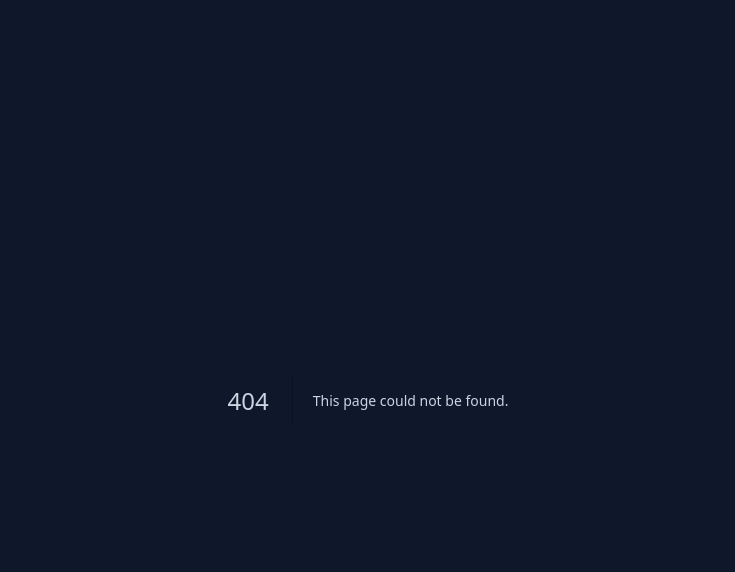
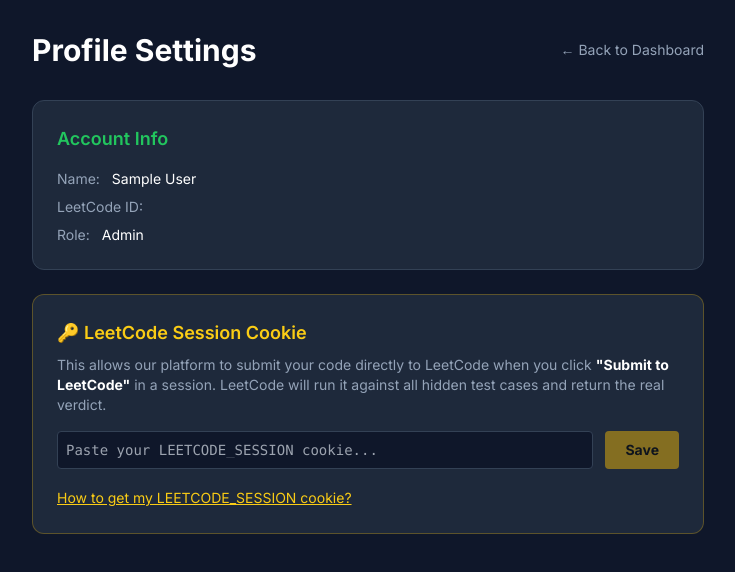
Before and after one commit to Shashank01177/leetcode-duo-frontend, a Next.js app: page /profile in a window 1280 px wide. Before the commit this address had no page. Shown: the top 572 px of the page, without its empty margins (272-1007 px from the left). Built offline with nearby package versions, Linux system fonts and the light colour scheme; no server answers; sample sign-in values are in the browser's storage.

Commit message:
feat: add profile page for LEETCODE_SESSION cookie setup

```diff
--- /dev/null
+++ b/src/app/profile/page.tsx
@@ -0,0 +1,114 @@
+'use client';
+import { useState, useEffect } from 'react';
+import { useAuth } from '@/hooks/useAuth';
+import api from '@/lib/api';
+import Link from 'next/link';
+
+export default function ProfilePage() {
+  const { user } = useAuth();
+  const [session, setSession] = useState('');
+  const [hasSession, setHasSession] = useState(false);
+  const [message, setMessage] = useState('');
+  const [loading, setLoading] = useState(false);
+  const [showHow, setShowHow] = useState(false);
+
+  useEffect(() => {
+    if (user) {
+      api.get('/submit/session').then(r => setHasSession(r.data.data.hasSession)).catch(() => {});
+    }
+  }, [user]);
+
+  const handleSave = async () => {
+    if (!session.trim()) return;
+    setLoading(true);
+    try {
+      await api.put('/submit/session', { leetcodeSession: session.trim() });
+      setHasSession(true);
+      setSession('');
+      setMessage('✅ LeetCode session saved! You can now submit code to LeetCode from sessions.');
+    } catch (e: any) {
+      setMessage('❌ ' + (e.response?.data?.message || 'Failed to save'));
+    } finally {
+      setLoading(false);
+      setTimeout(() => setMessage(''), 5000);
+    }
+  };
+
+  if (!user) return null;
+
+  return (
+    <div className="min-h-screen bg-background text-white p-8">
+      <div className="max-w-2xl mx-auto">
+        <div className="flex items-center justify-between mb-8">
+          <h1 className="text-3xl font-bold">Profile Settings</h1>
+          <Link href="/dashboard" className="text-slate-400 hover:text-white text-sm">← Back to Dashboard</Link>
+        </div>
+
+        {/* User Info */}
+        <div className="bg-card border border-border rounded-xl p-6 mb-6">
+          <h2 className="text-lg font-semibold mb-4 text-accent">Account Info</h2>
+          <div className="space-y-2 text-sm">
+            <div><span className="text-slate-400">Name:</span> <span className="text-white ml-2">{user.name}</span></div>
+            <div><span className="text-slate-400">LeetCode ID:</span> <span className="text-white ml-2">{user.leetcodeId}</span></div>
+            <div><span className="text-slate-400">Role:</span> <span className="text-white ml-2 capitalize">{user.role}</span></div>
+          </div>
+        </div>
+
+        {/* LeetCode Session Cookie */}
+        <div className="bg-card border border-yellow-500/30 rounded-xl p-6">
+          <div className="flex items-center gap-2 mb-2">
+            <h2 className="text-lg font-semibold text-yellow-400">🔑 LeetCode Session Cookie</h2>
+            {hasSession && <span className="text-xs bg-green-500/20 text-green-400 border border-green-500/30 rounded px-2 py-0.5">Saved ✅</span>}
+          </div>
+          <p className="text-slate-400 text-sm mb-4">
+            This allows our platform to submit your code directly to LeetCode when you click <strong className="text-white">"Submit to LeetCode"</strong> in a session.
+            LeetCode will run it against all hidden test cases and return the real verdict.
+          </p>
+
+          {message && (
+            <div className={`mb-4 p-3 rounded text-sm border ${message.startsWith('✅') ? 'bg-green-500/10 border-green-500/30 text-green-400' : 'bg-red-500/10 border-red-500/30 text-red-400'}`}>
+              {message}
+            </div>
+          )}
+
+          <div className="flex gap-3 mb-4">
+            <input
+              type="password"
+              value={session}
+              onChange={e => setSession(e.target.value)}
+              placeholder={hasSession ? 'Paste new session to update...' : 'Paste your LEETCODE_SESSION cookie...'}
+              className="flex-1 bg-background border border-border rounded p-2 text-white text-sm focus:outline-none focus:border-yellow-400 font-mono"
+            />
+            <button
+              onClick={handleSave}
+              disabled={loading || !session.trim()}
+              className="px-5 py-2 bg-yellow-500 hover:bg-yellow-600 disabled:opacity-50 text-black font-bold rounded text-sm"
+            >
+              {loading ? 'Saving...' : 'Save'}
+            </button>
+          </div>
+
+          <button onClick={() => setShowHow(!showHow)} className="text-sm text-yellow-400 hover:text-yellow-300 underline">
+            {showHow ? 'Hide' : 'How to get my LEETCODE_SESSION cookie?'}
+          </button>
+
+          {showHow && (
+            <div className="mt-4 bg-background border border-border rounded-lg p-4 text-sm space-y-2">
+              <p className="text-white font-semibold">Steps (takes 30 seconds):</p>
+              <ol className="list-decimal list-inside space-y-1.5 text-slate-300">
+                <li>Open <a href="https://leetcode.com" target="_blank" className="text-yellow-400 underline">leetcode.com</a> and log in</li>
+                <li>Press <kbd className="bg-slate-700 px-1.5 py-0.5 rounded text-xs">F12</kbd> to open DevTools</li>
+                <li>Go to <strong className="text-white">Application</strong> tab (or Storage tab on Firefox)</li>
+                <li>Click <strong className="text-white">Cookies → https://leetcode.com</strong></li>
+                <li>Find <code className="bg-slate-700 px-1 rounded text-yellow-300">LEETCODE_SESSION</code> in the list</li>
+                <li>Double-click its value → Copy it</li>
+                <li>Paste it above and click Save</li>
+              </ol>
+              <p className="text-slate-500 text-xs mt-2">⚠️ This cookie expires periodically. If submissions stop working, update it here.</p>
+            </div>
+          )}
+        </div>
+      </div>
+    </div>
+  );
+}
```
